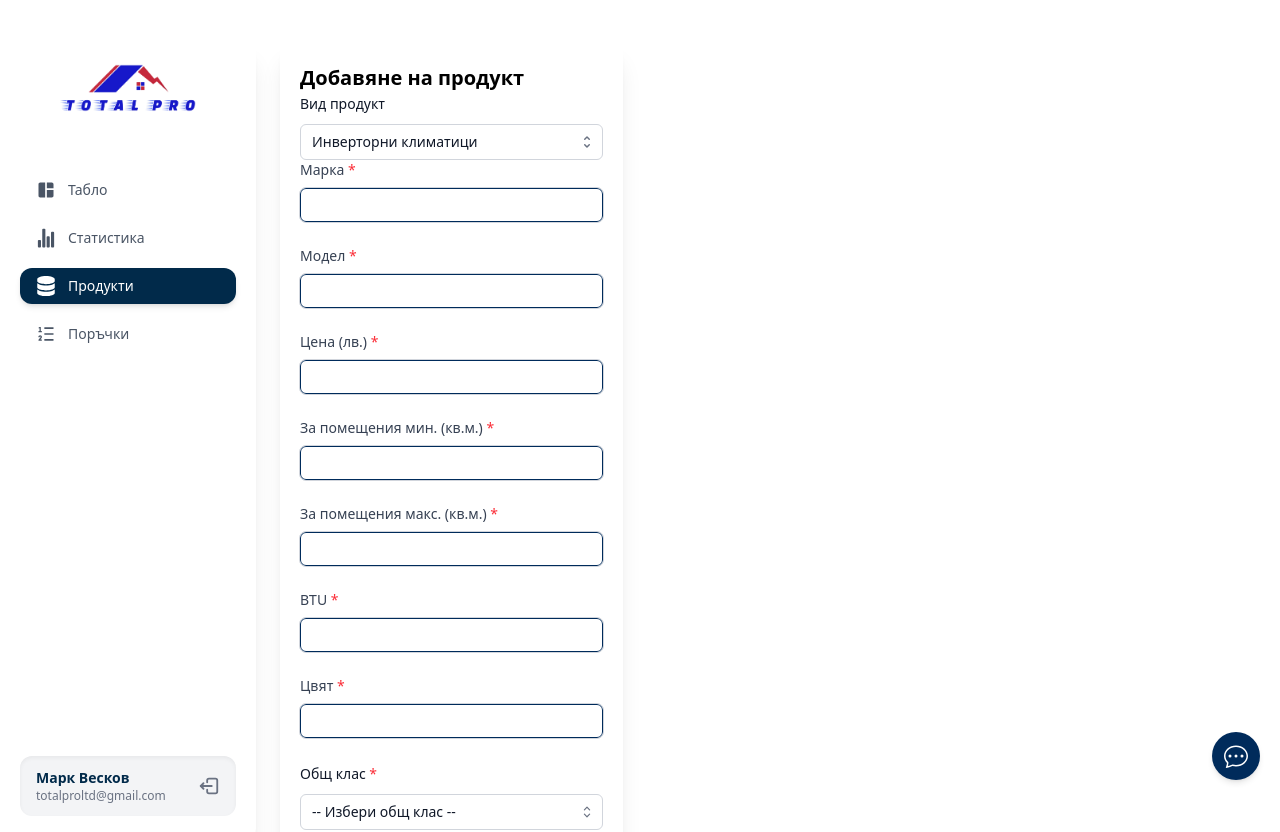
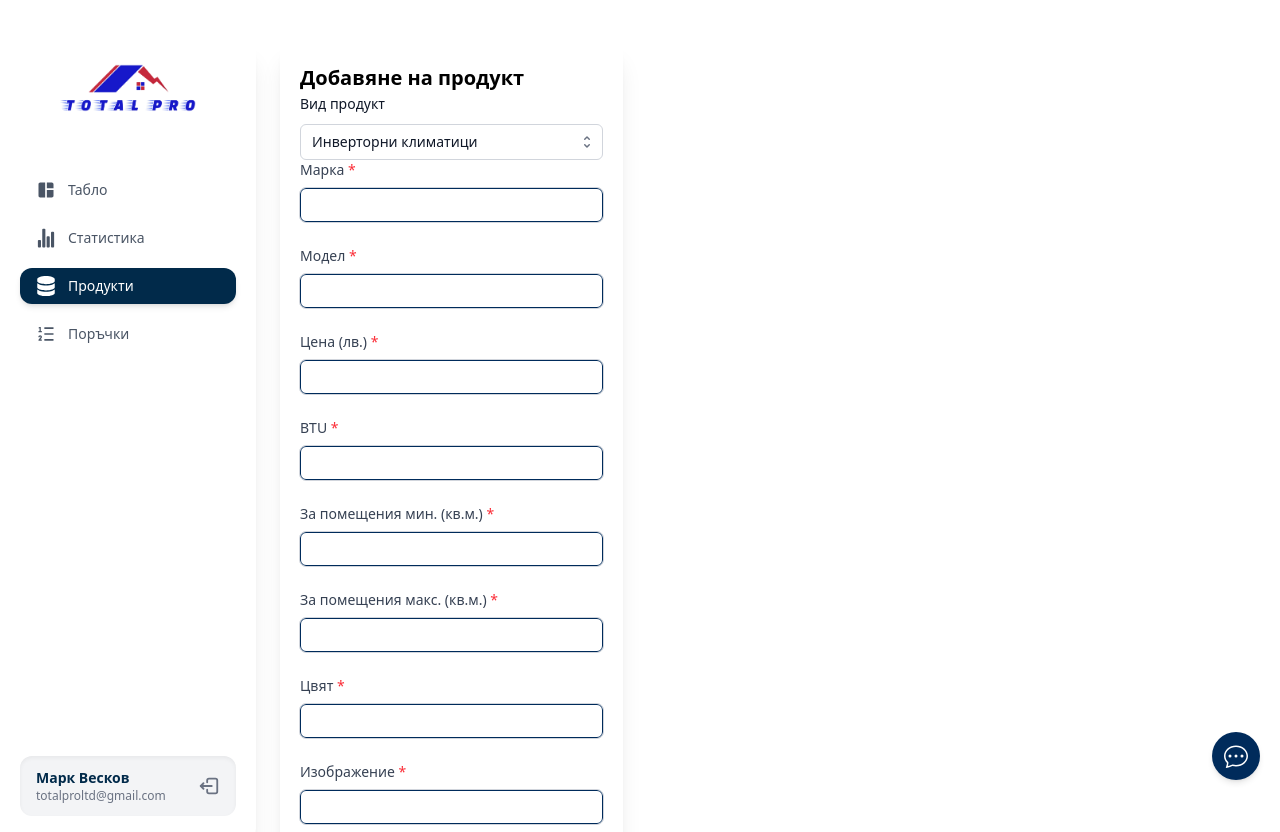
Before and after one commit to MarkVsudo/TotalPro, a React (Vite) app in the folder client/: page /dashboard/products in a window 1280 px wide. Shown: the top 832 px of the page. Built offline with nearby package versions, Linux system fonts and the light colour scheme.

Commit message:
Added two more columns to add product form

```diff
--- a/client/src/components/DashboardPageComponents/AddProductForms/InverterAirConditioners.jsx
+++ b/client/src/components/DashboardPageComponents/AddProductForms/InverterAirConditioners.jsx
@@ -45,6 +45,8 @@ const InverterAirConditioners = () => {
       powerSupply: "",
       maxPipeLength: "",
     },
+    image_url: "",
+    href: "",
   });
 
   const classes = ["Начален клас", "Междинен клас", "Висок клас"];
@@ -104,6 +106,14 @@ const InverterAirConditioners = () => {
             min: "0.00",
           },
           {
+            id: "btu",
+            label: "BTU",
+            required: true,
+            type: "number",
+            step: "1000",
+            min: "0",
+          },
+          {
             id: "roomAreaMin",
             label: "За помещения мин. (кв.м.)",
             required: true,
@@ -120,15 +130,9 @@ const InverterAirConditioners = () => {
             step: "5",
             min: formData.roomAreaMin || "0", // ✅ dynamic min
           },
-          {
-            id: "btu",
-            label: "BTU",
-            required: true,
-            type: "number",
-            step: "1000",
-            min: "0",
-          },
           { id: "color", label: "Цвят", required: true },
+          { id: "image_url", label: "Изображение", required: true },
+          { id: "href", label: "URL", required: true },
         ].map((field) => (
           <div key={field.id}>
             <label
```
Also changed, not shown: 1 other file (tests, documents, lock files or other folders).
